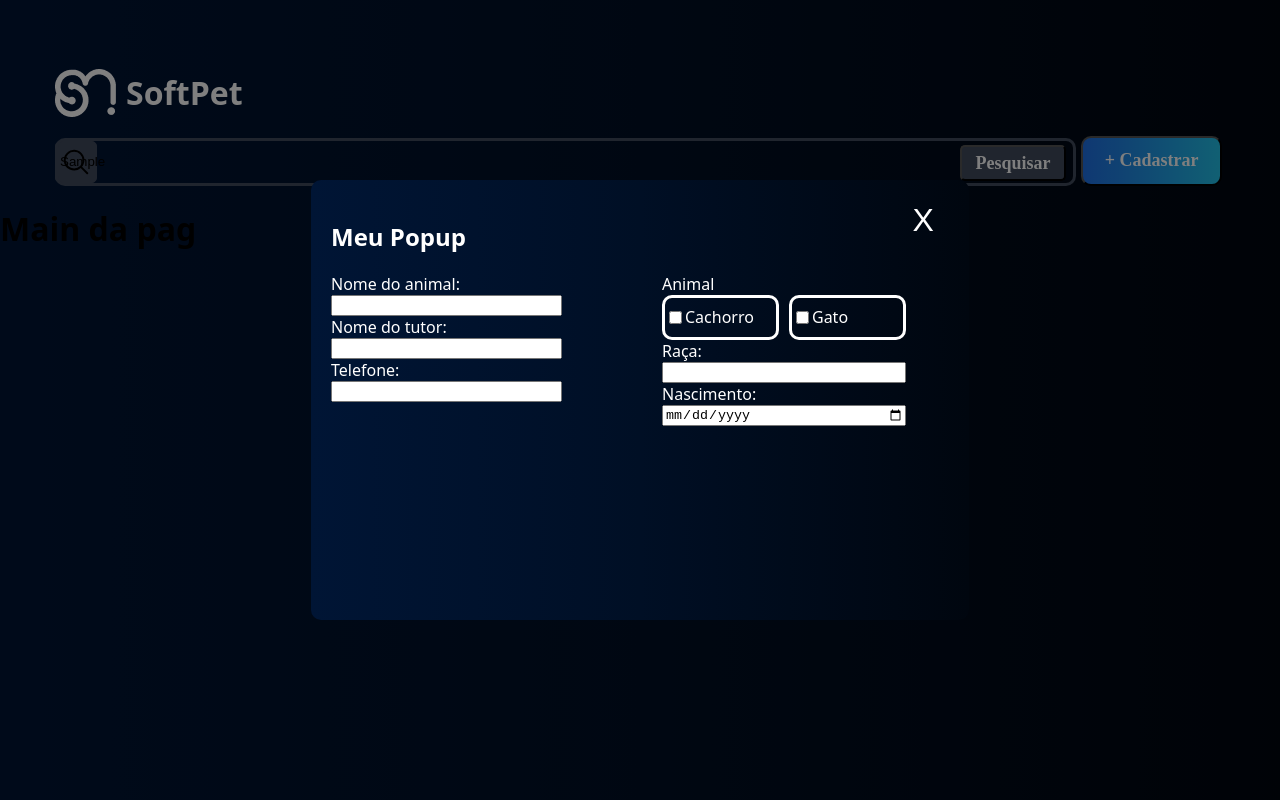
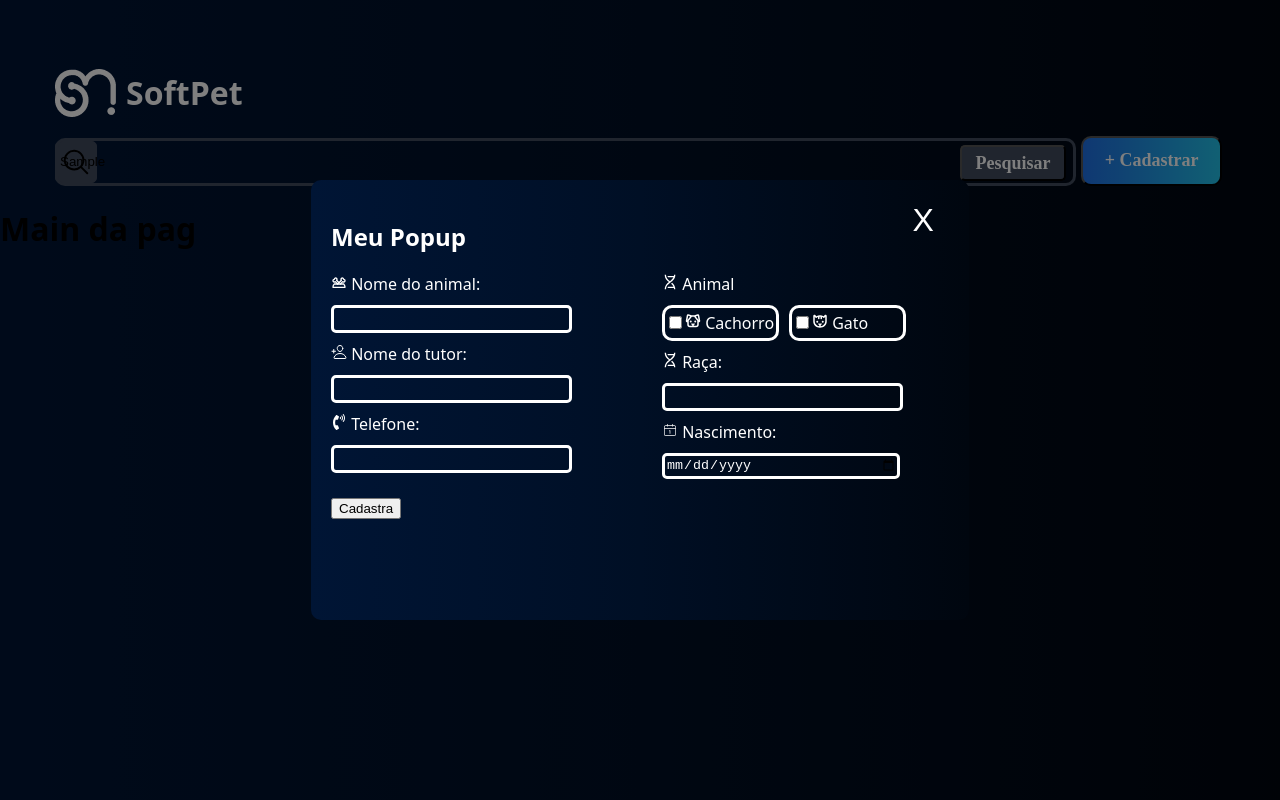
Before and after one commit to mattheeus133/desafio-junior-altera-oes, a React (Vite) app: page / in a window 1280 px wide. Both pictures are taken after typing "Sample" into the empty fields and a click on the button "+ Cadastrar". Built offline with nearby package versions, Linux system fonts and the light colour scheme.

Commit message:
Modal-Cad-Atualizacao

```diff
--- a/src/Page/Home.jsx
+++ b/src/Page/Home.jsx
@@ -1,9 +1,14 @@
 import styled from "styled-components"
 import Logo from '../assets/Logo.png'
-import { HiMagnifyingGlass } from "react-icons/hi2";
+
 import '../Styles/Style.css'
 import { useEffect, useRef, useState } from "react";
 import { Modal } from "../Components/modal";
+import {styleInput} from "../Styles/common"
+import {IconLupa, NomeAnimal, NomeTutor, Telefone, Cachorro, Gato, AnimalRaca,  Date} from "../Utils/Icons"
+
+
+
 
 
 
@@ -73,6 +78,8 @@ const Lupa = styled.div`
     background: #404A5C;
     border-radius: 5px;
 `
+/* ------ Style Modal -------- */
+
 const DivModal = styled.div`
     color: white;
 `
@@ -87,12 +94,31 @@ const DivColuna1 = styled.div`
     flex-direction: column;
     width: 231px;
     height: 223px;
+    gap: 10px;
 `
+const InputNomeAnimal = styled.input`
+    ${styleInput}
+`
+const InputNomeTutor = styled.input`
+    ${styleInput}
+`
+const InputTelefone = styled.input`
+    ${styleInput}
+`
+
 const DivColuna2 =styled.div`
     display: flex;
     flex-direction: column;
+    gap: 10px;
 
 `
+const InputRaca = styled.input`
+    ${styleInput}
+`
+const InputDate = styled.input`
+    ${styleInput}
+`
+
 const DivAnimal = styled.div`
     display: flex;
     flex-direction: row;
@@ -106,7 +132,7 @@ const InputCheckbox = styled.input`
 const DivCheck1 = styled.div`
     border: 3px solid white;
     width: 111px;
-    height: 39px;
+    height: 30px;
     display: flex;
     align-items: center;
     border-radius: 10px;
@@ -114,11 +140,12 @@ const DivCheck1 = styled.div`
 const DivCheck2 = styled.div`
     border: 3px solid white;
     width: 111px;
-    height: 39px;
+    height: 30px;
     display: flex;
     align-items: center;
     border-radius: 10px;
 `
+/*------- Final Style Modal -------- */
 
 function home(){
     const boxRef = useRef(null);
@@ -140,7 +167,7 @@ function home(){
                     <h1>SoftPet</h1>
                 </NavLogo>
                 <Lupa>
-                 <HiMagnifyingGlass className="icon"/>
+                    {IconLupa}
                 </Lupa>
                 <Input
                 type="text"
@@ -159,49 +186,51 @@ function home(){
                     <h2>Meu Popup</h2>
                 <DivColuna0>
                     <DivColuna1>
-                    <label>Nome do animal:</label>
-                    <input
+                    <label>{NomeAnimal} Nome do animal:</label>
+                    <InputNomeAnimal
                         type="text"
                     />
 
-                    <label>Nome do tutor:</label>
-                    <input
+                    <label>{NomeTutor} Nome do tutor:</label>
+                    <InputNomeTutor
                         type="text"
                     />
 
-                    <label>Telefone: </label>
-                    <input
+                    <label>{Telefone} Telefone: </label>
+                    <InputTelefone
                         type="text"
                     />
                     </DivColuna1>
 
                     <DivColuna2>
-                        <label>Animal</label>
+                        <label>{AnimalRaca} Animal</label>
                         <DivAnimal>
                             <DivCheck1>
                                 <InputCheckbox
                                     type="checkbox"
                                 />
-                                <label>Cachorro</label>
+                                <label>{Cachorro} Cachorro</label>
                             </DivCheck1>
                             <DivCheck2>
                                 <input
                                     type="checkbox"
                                 />
-                                <label>Gato</label>
+                                <label>{Gato} Gato</label>
                             </DivCheck2>
                         </DivAnimal>
 
-                    <label>Raça:</label>
-                    <input
+                    <label>{AnimalRaca} Raça:</label>
+                    <InputRaca
                         type="text"
                     />
-                    <label>Nascimento:</label>
-                    <input
+                    <label>{Date} Nascimento:</label>
+                    <InputDate
                     type="date"
                     />
                     </DivColuna2>
                 </DivColuna0>
+
+                <button>Cadastra</button>
                 </Modal>
             </DivModal>
         </div>
--- /dev/null
+++ b/src/Styles/common.js
@@ -0,0 +1,10 @@
+import {css} from "styled-components"
+
+export const styleInput = css`
+    width: 231px;
+    height: 20px;
+    border-radius: 5px;
+    border: 3px solid white;
+    background: none;
+    color: white;
+`
--- /dev/null
+++ b/src/Utils/Icons.jsx
@@ -0,0 +1,19 @@
+import { CiCalendarDate } from "react-icons/ci";
+import { TbDogBowl } from "react-icons/tb";
+import { IoPersonAddOutline } from "react-icons/io5";
+import { FaPhoneVolume } from "react-icons/fa";
+import { PiDogBold } from "react-icons/pi";
+import { PiCatBold } from "react-icons/pi";
+import { RiDnaLine } from "react-icons/ri";
+import { HiMagnifyingGlass } from "react-icons/hi2";
+
+export const IconLupa =  <HiMagnifyingGlass className="icon"/>
+
+export const NomeAnimal = <TbDogBowl/>
+export const NomeTutor = <IoPersonAddOutline/>
+export const Telefone = <FaPhoneVolume/>
+
+export const Cachorro = <PiDogBold/>
+export const Gato = <PiCatBold/>
+export const AnimalRaca = <RiDnaLine/>
+export const Date = <CiCalendarDate/>
```
